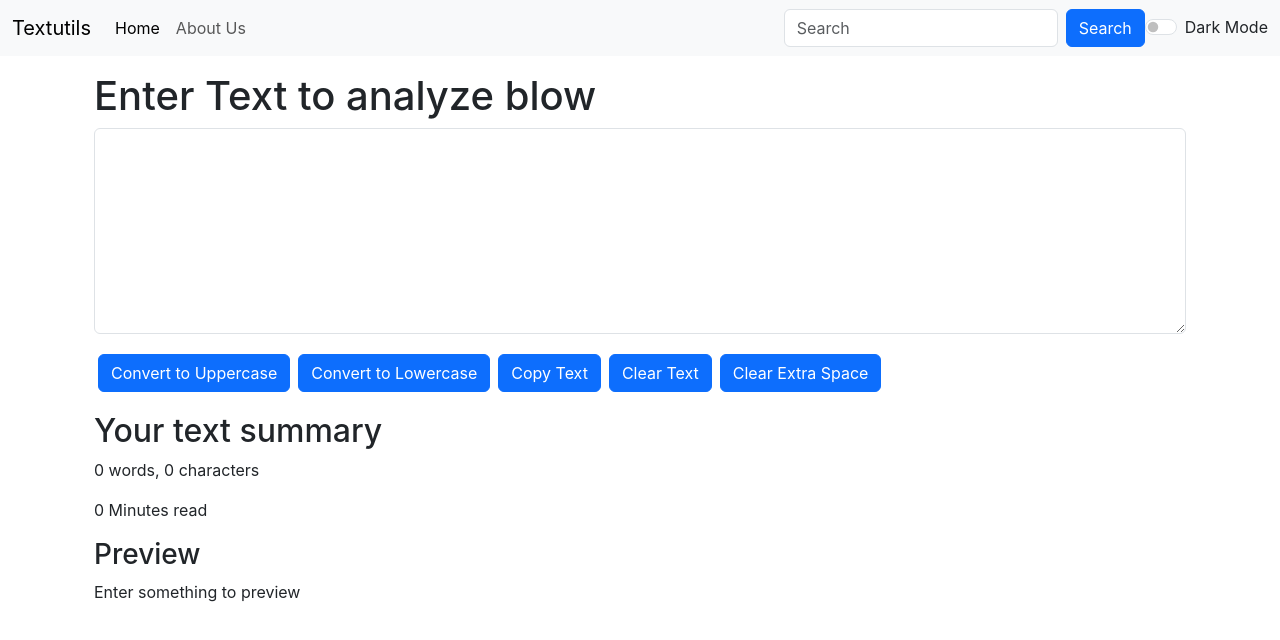
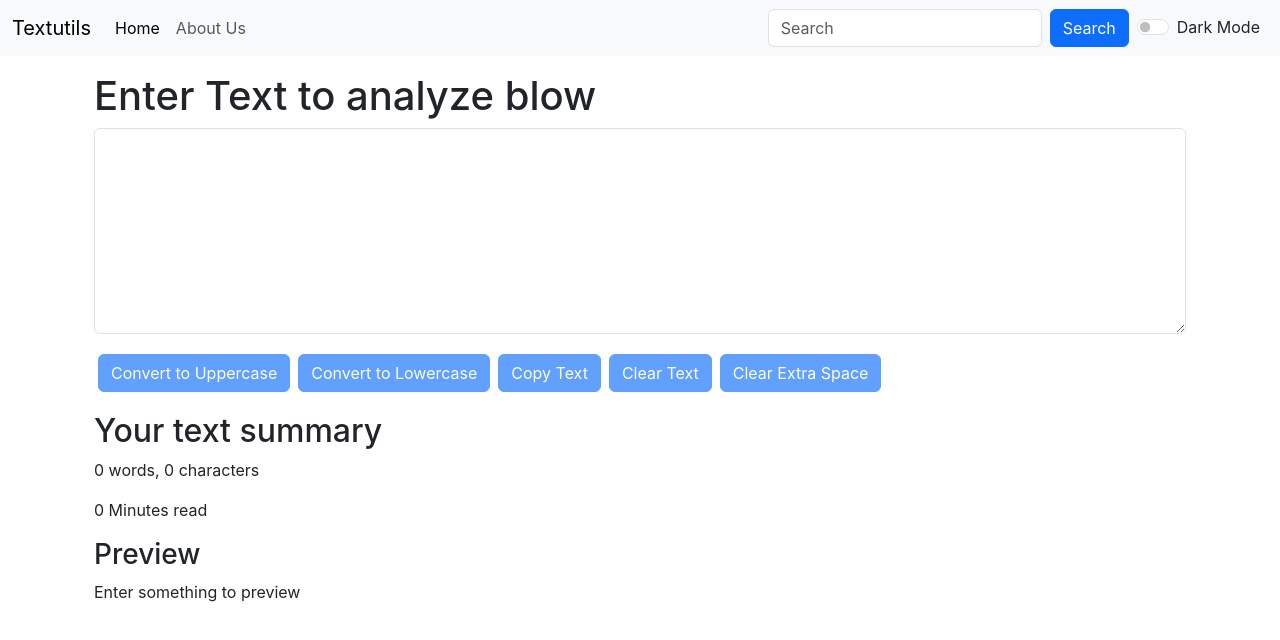
Before and after one commit to CoreTech7704/TEXTUTILS, a React (Create React App) app: page / in a window 1280 px wide. Shown: the top 640 px of the page. Built offline with nearby package versions, Linux system fonts and the light colour scheme.

Commit message:
functional update

```diff
--- a/src/componets/Navbar.js
+++ b/src/componets/Navbar.js
@@ -23,7 +23,7 @@ export default function Navbar(props) {
             <input className="form-control me-2" type="search" placeholder="Search" aria-label="Search"/>
             <button className="btn btn-primary" type="submit">Search</button>
           </form>
-          <div className={`form-check form-switch text-${props.mode === 'light' ? 'dark' : 'light'}`}>
+          <div className={`form-check form-switch text-${props.mode === 'light' ? 'dark' : 'light'} mx-2`}>
             <input className="form-check-input" onClick={props.ToggleMode} type="checkbox" role="switch" id="switchCheckDefault"/>
             <label className="form-check-label" htmlFor="switchCheckDefault">Dark Mode</label>
           </div>
--- a/src/componets/TextForm.js
+++ b/src/componets/TextForm.js
@@ -48,11 +48,11 @@ export default function TextForm(props) {
                     <div className="mb-3">
                         <textarea className="form-control" value={text} onChange={handleOnChange} id="myBox" rows="8"></textarea>
                     </div>
-                    <button className="btn btn-primary mx-1 my-1" onClick={handleUpClick}>Convert to Uppercase</button>
-                    <button className="btn btn-primary mx-1 my-1" onClick={handleLowClick}>Convert to Lowercase</button>
-                    <button className="btn btn-primary mx-1 my-1" onClick={handleCopy}>Copy Text</button>
-                    <button className="btn btn-primary mx-1 my-1" onClick={handleClearClick}>Clear Text</button>
-                    <button className="btn btn-primary mx-1 my-1" onClick={handleExtraSpaces}>Clear Extra Space</button>
+                    <button disabled={text.length === 0} className="btn btn-primary mx-1 my-1" onClick={handleUpClick}>Convert to Uppercase</button>
+                    <button disabled={text.length === 0} className="btn btn-primary mx-1 my-1" onClick={handleLowClick}>Convert to Lowercase</button>
+                    <button disabled={text.length === 0} className="btn btn-primary mx-1 my-1" onClick={handleCopy}>Copy Text</button>
+                    <button disabled={text.length === 0} className="btn btn-primary mx-1 my-1" onClick={handleClearClick}>Clear Text</button>
+                    <button disabled={text.length === 0} className="btn btn-primary mx-1 my-1" onClick={handleExtraSpaces}>Clear Extra Space</button>
                 </form>
             </div>
             <div className="container my-3">
```
